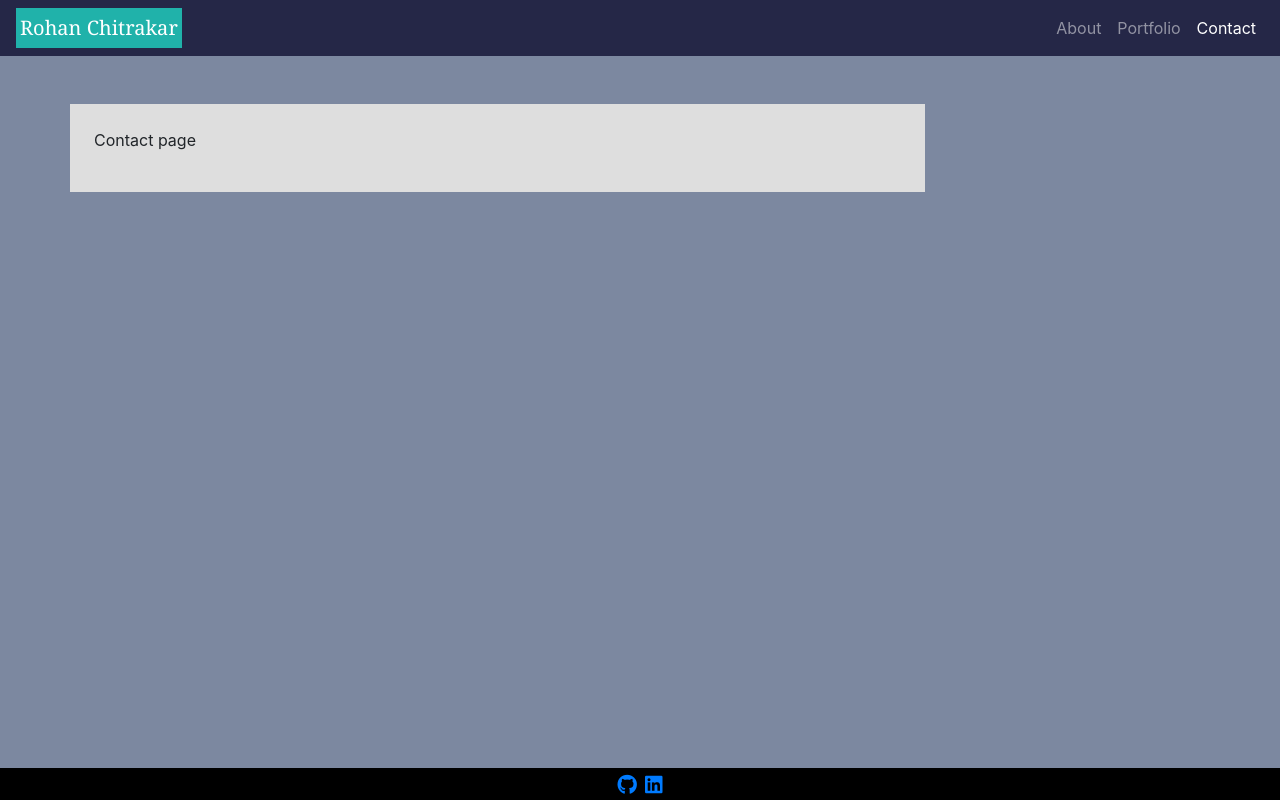
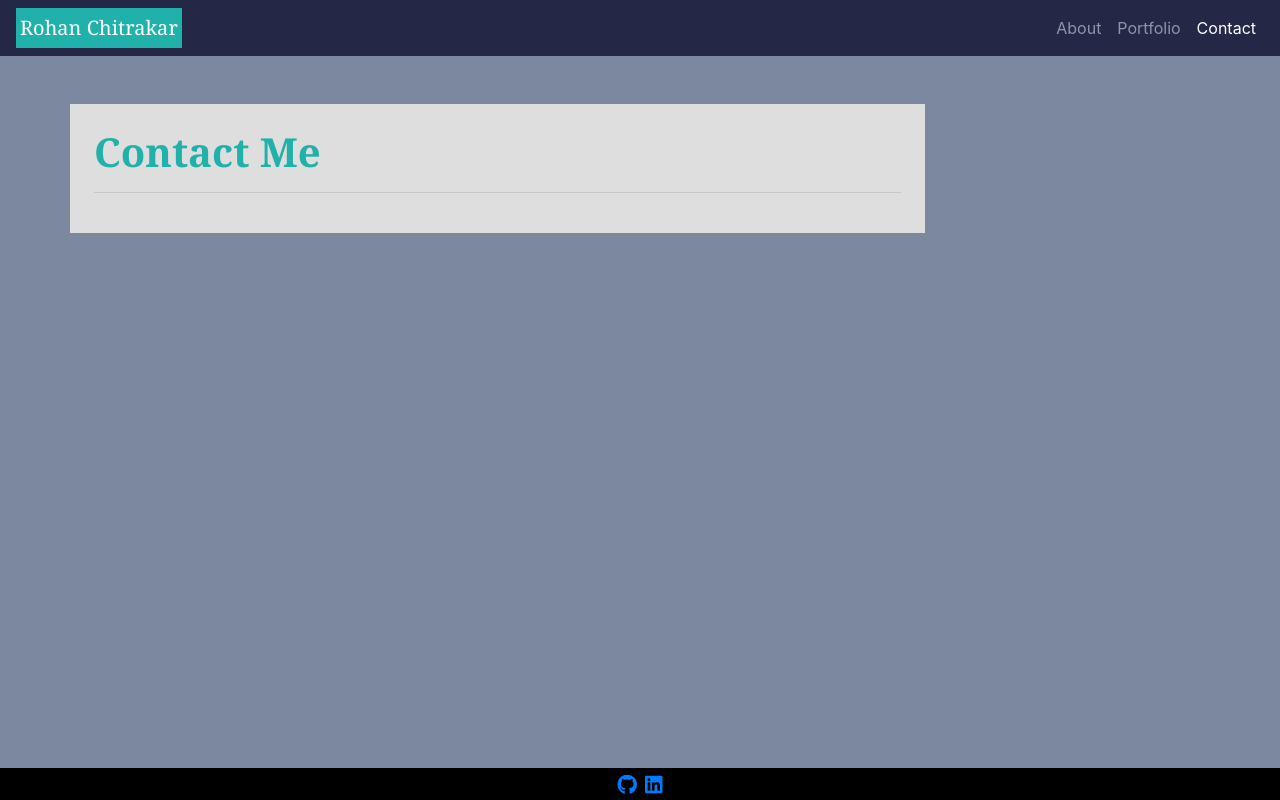
Before and after one commit to roan1088/roan1088.github.io, a React (Create React App) app: page /contact in a window 1280 px wide. Built offline with nearby package versions, Linux system fonts and the light colour scheme.

Commit message:
Added a MainHeading component to the pages

```diff
--- /dev/null
+++ b/src/components/MainHeading/index.js
@@ -0,0 +1,14 @@
+import React from "react";
+
+function MainHeading({ children }) {
+  return (
+    <div class="row">
+      <div class="col">
+        <h1>{children}</h1>
+        <hr />
+      </div>
+    </div>
+  );
+}
+
+export default MainHeading;
--- a/src/pages/Contact/index.js
+++ b/src/pages/Contact/index.js
@@ -1,8 +1,9 @@
 import React from "react";
+import MainHeading from "../../components/MainHeading";
 
 function Contact() {
   return (
-    <p>Contact page</p>
+    <MainHeading>Contact Me</MainHeading>
   );
 }
 
--- a/src/pages/Home/index.js
+++ b/src/pages/Home/index.js
@@ -1,8 +1,9 @@
 import React from "react";
+import MainHeading from "../../components/MainHeading";
 
 function Home() {
   return (
-    <p>Home page</p>
+    <MainHeading>About Me</MainHeading>
   );
 }
 
--- a/src/pages/PageNotFound/index.js
+++ b/src/pages/PageNotFound/index.js
@@ -1,8 +1,9 @@
 import React from "react";
+import MainHeading from "../../components/MainHeading";
 
 function PageNotFound() {
   return (
-    <p>PageNotFound page</p>
+    <MainHeading>4 0 4</MainHeading>
   );
 }
 
--- a/src/pages/Portfolio/index.js
+++ b/src/pages/Portfolio/index.js
@@ -1,8 +1,9 @@
 import React from "react";
+import MainHeading from "../../components/MainHeading";
 
 function Portfolio() {
   return (
-    <p>Portfolio page</p>
+    <MainHeading>Portfolio</MainHeading>
   );
 }
 
```
